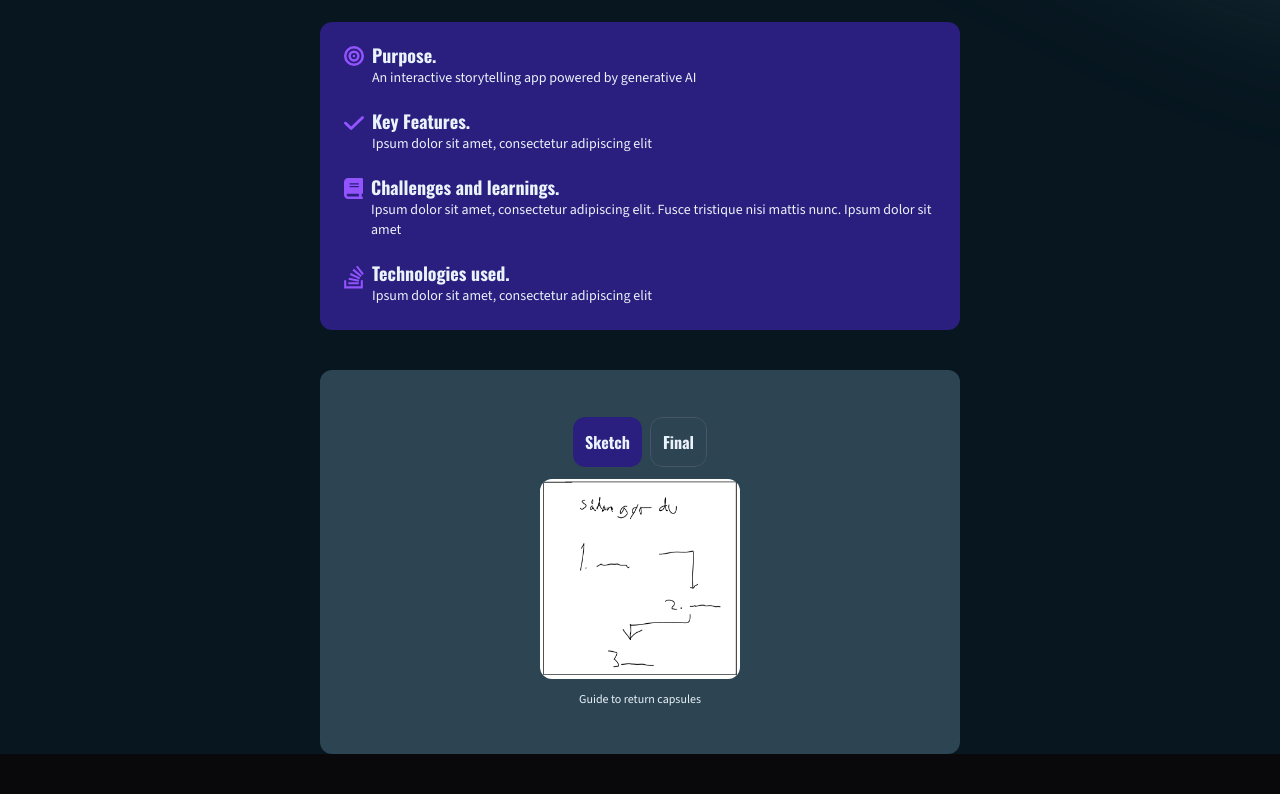
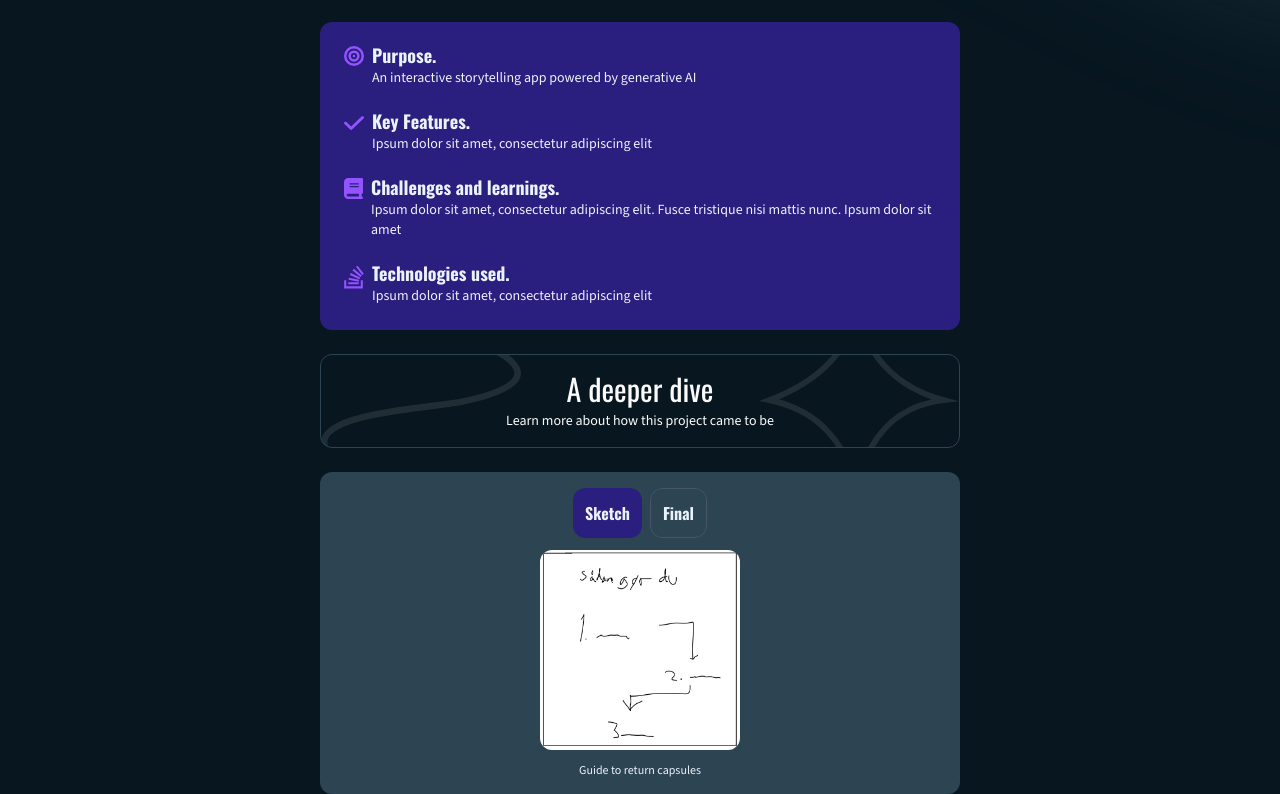
Before and after one commit to t-holmquist/portfolio, a Next.js app: page /cases in a window 1280 px wide. Shown: the part 636-1430 px from the top of the page. Before the commit the page ends 1390 px from the top, so only its background shows below. Built offline with nearby package versions, Linux system fonts and the light colour scheme.

Commit message:
updated projectdata structure to get deeper dive dynamic data

```diff
--- a/app/cases/page.tsx
+++ b/app/cases/page.tsx
@@ -1,7 +1,6 @@
 import ProjectDeeperDive from "@/components/ProjectDeeperDive";
 import ProjectSummary from "@/components/ProjectSummary";
 import { FloatingNav } from "@/components/ui/FloatingNav";
-import SketchToDesign from "@/components/ui/SketchToDesign";
 import { Spotlight } from "@/components/ui/Spotlight";
 import { navItems } from "@/data";
 
@@ -14,14 +13,7 @@ export default function Home() {
 
         <Spotlight className='-top-40 -right-10 md:-right-32 md:-top-20 h-screen' fill='#86B2CE'/>
         <FloatingNav navItems={navItems} />
-        <ProjectSummary className="w-11/12 lg:w-6/12 mt-16 z-10"/>
-        <ProjectDeeperDive className="w-11/12 md:w-6/12">
-          <SketchToDesign
-              sketchLink="/sketches/nespressoflow.png"
-              designLink="/sketches/nespressoflow_finaldesign.png"
-              title="Guide to return capsules"
-          />
-        </ProjectDeeperDive>
+        <ProjectSummary className="w-11/12 lg:w-6/12 mt-16"/>
       </div>
     );
   }
--- a/components/ProjectDeeperDive.tsx
+++ b/components/ProjectDeeperDive.tsx
@@ -1,15 +1,31 @@
 import { cn } from "@/utils/cn";
+import Image from "next/image"
+import SketchToDesign from "./ui/SketchToDesign";
 
-const ProjectDeeperDive = ( { className, children } :
+const ProjectDeeperDive = ( { className, projectId } :
     {
         className?: string;
-        children: React.ReactNode;
+        projectId: number;
     }
 ) => {
 
     return (
-        <div className={cn("bg-brandBackgroundGrey rounded-xl h-96 flex flex-col items-center justify-center mt-10", className)}>
-            {children}
+        <div className={cn("space-y-6 mt-6", className)}>
+            {/* A deeper dive section */}
+            <div className="relative overflow-hidden flex flex-col justify-center items-center border border-brandBorder rounded-xl p-4 gap-1">
+                <h2 className="font-oswald text-3xl">A deeper dive</h2>
+                <p className="font-sourceSans text-sm">Learn more about how this project came to be</p>
+                <Image src={"/floatingillustrations/line.svg"} width={200} height={200} alt="illustration" className="absolute left-0 opacity-10"/>
+                <Image src={"/floatingillustrations/diamond.svg"} width={200} height={200} alt="illustration" className="absolute right-0 opacity-10"/>
+            </div>
+            {/* Content section */}
+            <div className="bg-brandBackgroundGrey rounded-xl flex flex-col items-center justify-center p-4">
+                <SketchToDesign
+                sketchLink="/sketches/nespressoflow.png"
+                designLink="/sketches/nespressoflow_finaldesign.png"
+                title="Guide to return capsules"
+                />
+            </div>
         </div>
     );
 
--- a/components/ProjectSummary.tsx
+++ b/components/ProjectSummary.tsx
@@ -7,6 +7,7 @@ import MagicButton from "./ui/MagicButton";
 import Link from "next/link";
 import { ProjectData } from "@/data";
 import Image from 'next/image'
+import ProjectDeeperDive from "./ProjectDeeperDive";
 
 const ProjectSummary = ({
     className
@@ -46,6 +47,7 @@ const ProjectSummary = ({
 
     return (
         // key prop gives React info about which element to render and passes to framer motion to trigger animation when projectId changes
+        <>
             <section className={cn("flex flex-col gap-6 text-brandTextWhite", className)} key={projectId}>
                 <div className="flex gap-4">
                     {ProjectData.map(({ id, content }) => (
@@ -148,6 +150,9 @@ const ProjectSummary = ({
                     </motion.div>
                 </motion.section>
             </section>
+            {/* A deeper dive section */}
+            <ProjectDeeperDive projectId={projectId} className="w-11/12 lg:w-6/12" />
+        </>
     );
 
 }
--- a/data/index.ts
+++ b/data/index.ts
@@ -21,6 +21,18 @@ export const ProjectData = [
     keyFeatures: "Ipsum dolor sit amet, consectetur adipiscing elit",
     learnings: "Ipsum dolor sit amet, consectetur adipiscing elit. Fusce tristique nisi mattis nunc.  Ipsum dolor sit amet",
     technologies: "Ipsum dolor sit amet, consectetur adipiscing elit",
+    },
+  deeperDiveContent: {
+    aboutProjectHeader: "Ipsum dolor sit amet, consectetur adipiscing elit",
+    aboutProjectDescription: "Ipsum dolor sit amet, consectetur adipiscing elit",
+    sketchLink: "/sketches/nespressoflow.png",
+    designLink: "/sketches/nespressoflow_finaldesign.png",
+    sketchToDesignTitle: "Guide to return capsules",
+    sketchToDesignHeader: "Make it easy to recycle",
+    sketchToDesignDescription: "Ipsum dolor sit amet, consectetur adipiscing elit. Fusce tristique nisi mattis nunc.  Ipsum dolor sit amet",
+    elementHightligtLink: "",
+    elementHightlightHeader: "Animation/Illustration",
+    elementHighlightDescription: "Ipsum dolor sit amet, consectetur adipiscing elit. Fusce tristique nisi mattis nunc.  Ipsum dolor sit amet",
     }
   },
   {
@@ -33,6 +45,18 @@ export const ProjectData = [
     keyFeatures: "Ipsum dolor sit amet, consectetur adipiscing elit",
     learnings: "Ipsum dolor sit amet, consectetur adipiscing elit. Fusce tristique nisi mattis nunc.  Ipsum dolor sit amet",
     technologies: "Ipsum dolor sit amet, consectetur adipiscing elit",
+    },
+  deeperDiveContent: {
+    aboutProjectHeader: "Ipsum dolor sit amet, consectetur adipiscing elit",
+    aboutProjectDescription: "Ipsum dolor sit amet, consectetur adipiscing elit",
+    sketchLink: "/sketches/nespressoflow.png",
+    designLink: "/sketches/nespressoflow_finaldesign.png",
+    sketchToDesignTitle: "Guide to return capsules",
+    sketchToDesignHeader: "Make it easy to recycle",
+    sketchToDesignDescription: "Ipsum dolor sit amet, consectetur adipiscing elit. Fusce tristique nisi mattis nunc.  Ipsum dolor sit amet",
+    elementHightligtLink: "",
+    elementHightlightHeader: "Animation/Illustration",
+    elementHighlightDescription: "Ipsum dolor sit amet, consectetur adipiscing elit. Fusce tristique nisi mattis nunc.  Ipsum dolor sit amet",
     }
   },
   {
@@ -45,6 +69,18 @@ export const ProjectData = [
     keyFeatures: "Ipsum dolor sit amet, consectetur adipiscing elit",
     learnings: "Ipsum dolor sit amet, consectetur adipiscing elit. Fusce tristique nisi mattis nunc.  Ipsum dolor sit amet",
     technologies: "Ipsum dolor sit amet, consectetur adipiscing elit",
+    },
+  deeperDiveContent: {
+    aboutProjectHeader: "Ipsum dolor sit amet, consectetur adipiscing elit",
+    aboutProjectDescription: "Ipsum dolor sit amet, consectetur adipiscing elit",
+    sketchLink: "/sketches/nespressoflow.png",
+    designLink: "/sketches/nespressoflow_finaldesign.png",
+    sketchToDesignTitle: "Guide to return capsules",
+    sketchToDesignHeader: "Make it easy to recycle",
+    sketchToDesignDescription: "Ipsum dolor sit amet, consectetur adipiscing elit. Fusce tristique nisi mattis nunc.  Ipsum dolor sit amet",
+    elementHightligtLink: "",
+    elementHightlightHeader: "Animation/Illustration",
+    elementHighlightDescription: "Ipsum dolor sit amet, consectetur adipiscing elit. Fusce tristique nisi mattis nunc.  Ipsum dolor sit amet",
     }
   },
 ];
```
Lines whose indentation alone changed are shown as unchanged.
